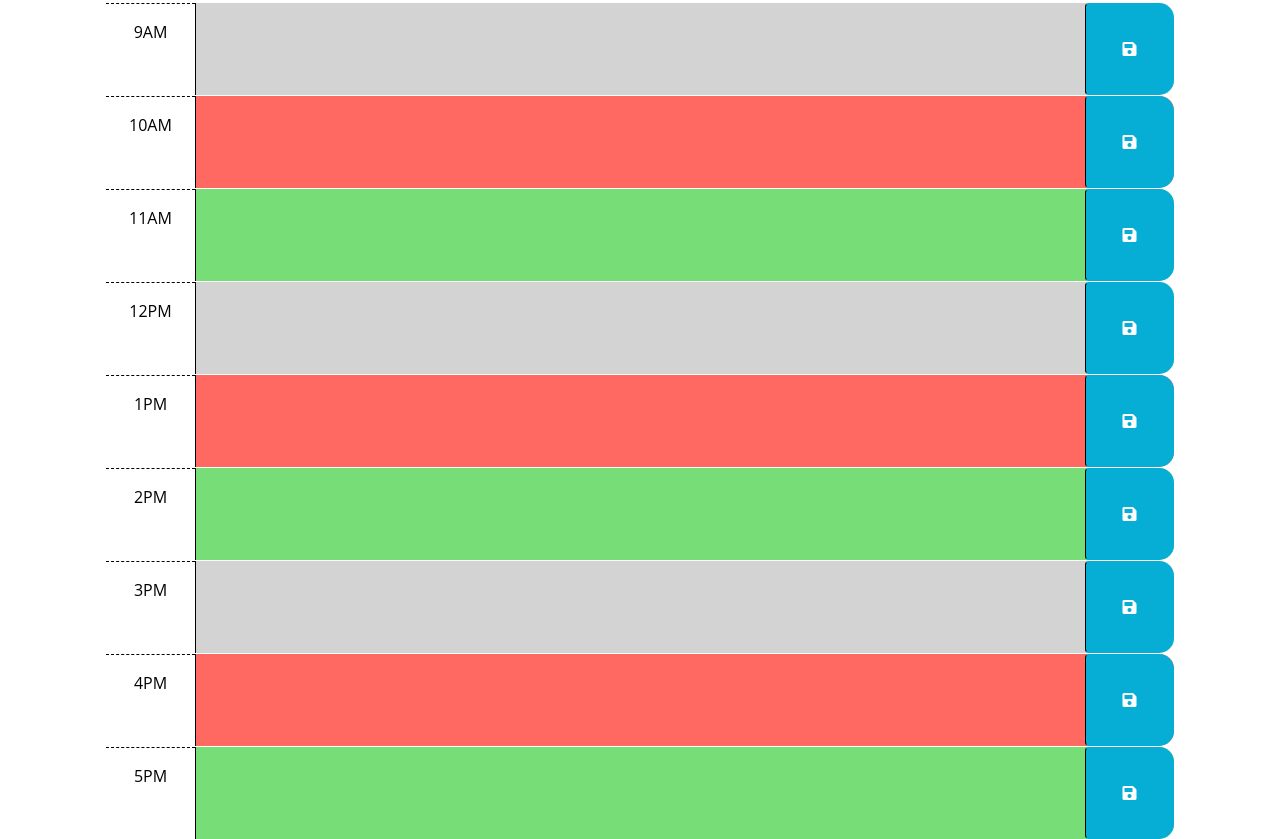
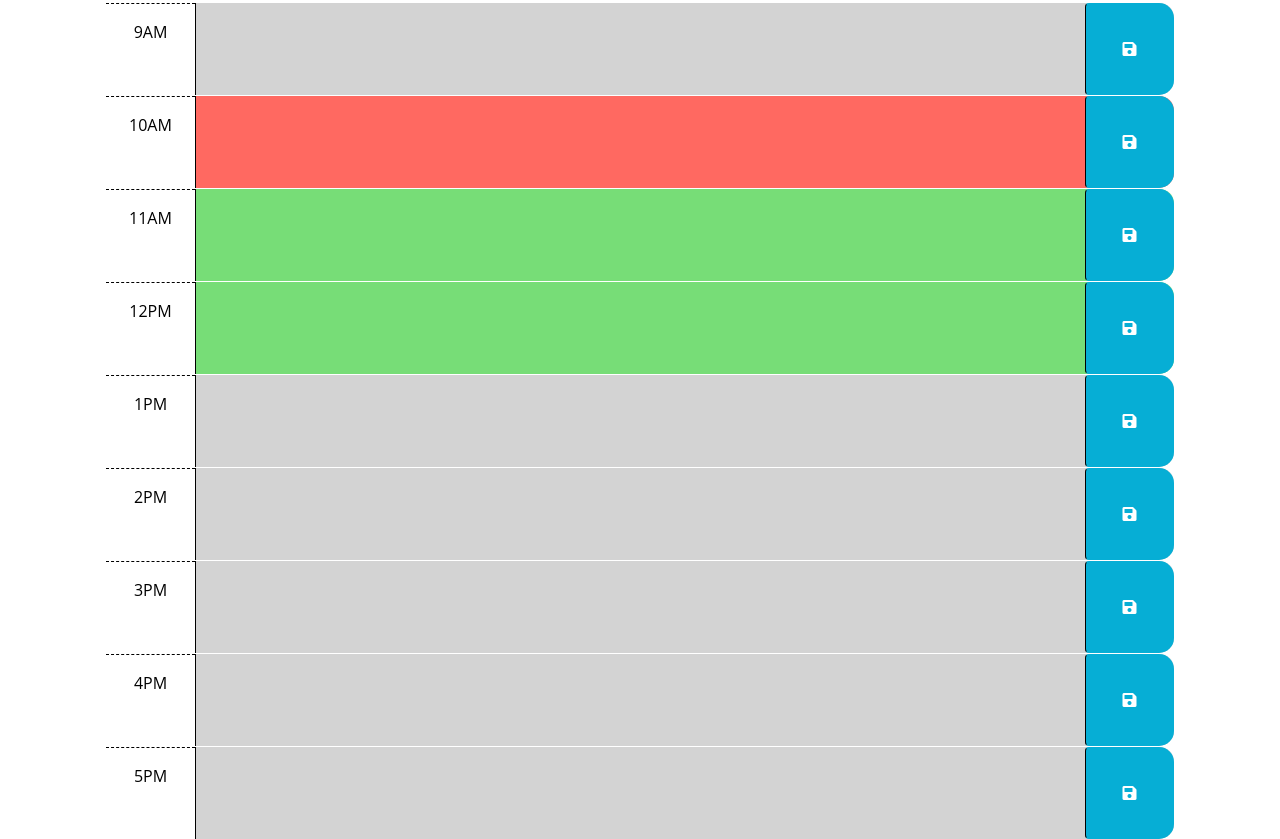
Before and after one commit to VicSwain/WorkDayPlanner, a plain HTML site: page Develop/index.html in a window 1280 px wide. Shown: the part 295-1134 px from the top of the page. Drawn offline with nearby package versions, Linux system fonts and the light colour scheme.

Commit message:
Added function to assign styling class for past, present, and future

```diff
--- a/Develop/index.html
+++ b/Develop/index.html
@@ -42,7 +42,7 @@
         -->
 
       <!-- Example of a past time block. The "past" class adds a gray background color. -->
-      <div id="hour-9" class="row time-block past">
+      <div id="hour-9" class="row time-block" >
         <div class="col-2 col-md-1 hour text-center py-3">9AM</div>
         <textarea class="col-8 col-md-10 description" rows="3"> </textarea>
         <button class="btn saveBtn col-2 col-md-1" aria-label="save">
@@ -51,7 +51,7 @@
       </div>
 
       <!-- Example of a present time block. The "present" class adds a red background color. -->
-      <div id="hour-10" class="row time-block present">
+      <div id="hour-10" class="row time-block ">
         <div class="col-2 col-md-1 hour text-center py-3">10AM</div>
         <textarea class="col-8 col-md-10 description" rows="3"> </textarea>
         <button class="btn saveBtn col-2 col-md-1" aria-label="save">
@@ -60,14 +60,14 @@
       </div>
 
       <!-- Example of a future time block. The "future" class adds a green background color. -->
-      <div id="hour-11" class="row time-block future">
+      <div id="hour-11" class="row time-block ">
         <div class="col-2 col-md-1 hour text-center py-3">11AM</div>
         <textarea class="col-8 col-md-10 description" rows="3"> </textarea>
         <button class="btn saveBtn col-2 col-md-1" aria-label="save">
           <i class="fas fa-save" aria-hidden="true"></i>
         </button>
       </div>
-      <div id="hour-12" class="row time-block past">
+      <div id="hour-12" class="row time-block ">
         <div class="col-2 col-md-1 hour text-center py-3">12PM</div>
         <textarea class="col-8 col-md-10 description" rows="3"> </textarea>
         <button class="btn saveBtn col-2 col-md-1" aria-label="save">
@@ -76,7 +76,7 @@
       </div>
 
       <!-- Example of a present time block. The "present" class adds a red background color. -->
-      <div id="hour-1" class="row time-block present">
+      <div id="hour-1" class="row time-block ">
         <div class="col-2 col-md-1 hour text-center py-3">1PM</div>
         <textarea class="col-8 col-md-10 description" rows="3"> </textarea>
         <button class="btn saveBtn col-2 col-md-1" aria-label="save">
@@ -85,14 +85,14 @@
       </div>
 
       <!-- Example of a future time block. The "future" class adds a green background color. -->
-      <div id="hour-2" class="row time-block future">
+      <div id="hour-2" class="row time-block ">
         <div class="col-2 col-md-1 hour text-center py-3">2PM</div>
         <textarea class="col-8 col-md-10 description" rows="3"> </textarea>
         <button class="btn saveBtn col-2 col-md-1" aria-label="save">
           <i class="fas fa-save" aria-hidden="true"></i>
         </button>
       </div>
-      <div id="hour-3" class="row time-block past">
+      <div id="hour-3" class="row time-block ">
         <div class="col-2 col-md-1 hour text-center py-3">3PM</div>
         <textarea class="col-8 col-md-10 description" rows="3"> </textarea>
         <button class="btn saveBtn col-2 col-md-1" aria-label="save">
@@ -101,7 +101,7 @@
       </div>
 
       <!-- Example of a present time block. The "present" class adds a red background color. -->
-      <div id="hour-4" class="row time-block present">
+      <div id="hour-4" class="row time-block ">
         <div class="col-2 col-md-1 hour text-center py-3">4PM</div>
         <textarea class="col-8 col-md-10 description" rows="3"> </textarea>
         <button class="btn saveBtn col-2 col-md-1" aria-label="save">
@@ -110,7 +110,7 @@
       </div>
 
       <!-- Example of a future time block. The "future" class adds a green background color. -->
-      <div id="hour-5" class="row time-block future">
+      <div id="hour-5" class="row time-block ">
         <div class="col-2 col-md-1 hour text-center py-3">5PM</div>
         <textarea class="col-8 col-md-10 description" rows="3"> </textarea>
         <button class="btn saveBtn col-2 col-md-1" aria-label="save">
--- a/Develop/script.js
+++ b/Develop/script.js
@@ -3,19 +3,47 @@
 // in the html.
 
 saveBtn = document.getElementsByClassName("saveBtn");
-var hours = ["9AM", "10AM", "11AM", "12PM", "1PM", "2PM", "3PM", "4PM", "5PM"]
-var divTags = document.getElementsByTagName('div');
+var hours = ["9AM", "10AM", "11AM", "12PM", "1PM", "2PM", "3PM", "4PM", "5PM"];
+var divTags = document.getElementsByTagName("div");
 console.log(divTags);
-var currentHour = dayjs().format('h');
+var currentHour = dayjs().format("h");
 console.log(currentHour);
 function check() {
   if (currentHour === "11") {
-  console.log("This is working");
+    console.log("This is working");
   }
 }
-check ();
+check();
 $(document).ready(function () {
+  console.log("Getting all elements by class timeblock");
+  console.log($(`.time-block`));
 
+  $(".time-block").each(colorCode);
+
+  function colorCode() {
+    console.log("Color Code function");
+    console.log($(this).attr("id"));
+    myID = $(this).attr("id");
+    hourOfID = Number(myID.substring(5))
+    console.log(hourOfID);
+    console.log(currentHour)
+    if (currentHour > hourOfID) {
+      console.log("Should be past")
+      $(this).addClass("past");
+    } else if (currentHour == hourOfID) {
+      console.log("Should be present")
+      $(this).addClass("present");
+    } else {
+      console.log("Shoudl be future")
+      $(this).addClass("future");
+    }
+  }
+
+  function signUp(newPlayer) {
+    //register the name
+    //add the number
+    //assign to a team
+  }
   // TODO: Add a listener for click events on the save button. This code should
   // use the id in the containing time-block as a key to save the user input in
   // local storage. HINT: What does `this` reference in the click listener
@@ -36,7 +64,7 @@ $(document).ready(function () {
   //
   // TODO: Add code to display the current date in the header of the page.
   function displayDate() {
-  var today = dayjs();
-$('#currentDay').text(today.format('dddd, MMM D, YYYY, h:mm:ss a'));
+    var today = dayjs();
+    $("#currentDay").text(today.format("dddd, MMM D, YYYY, h:mm:ss a"));
   }
 });
```
